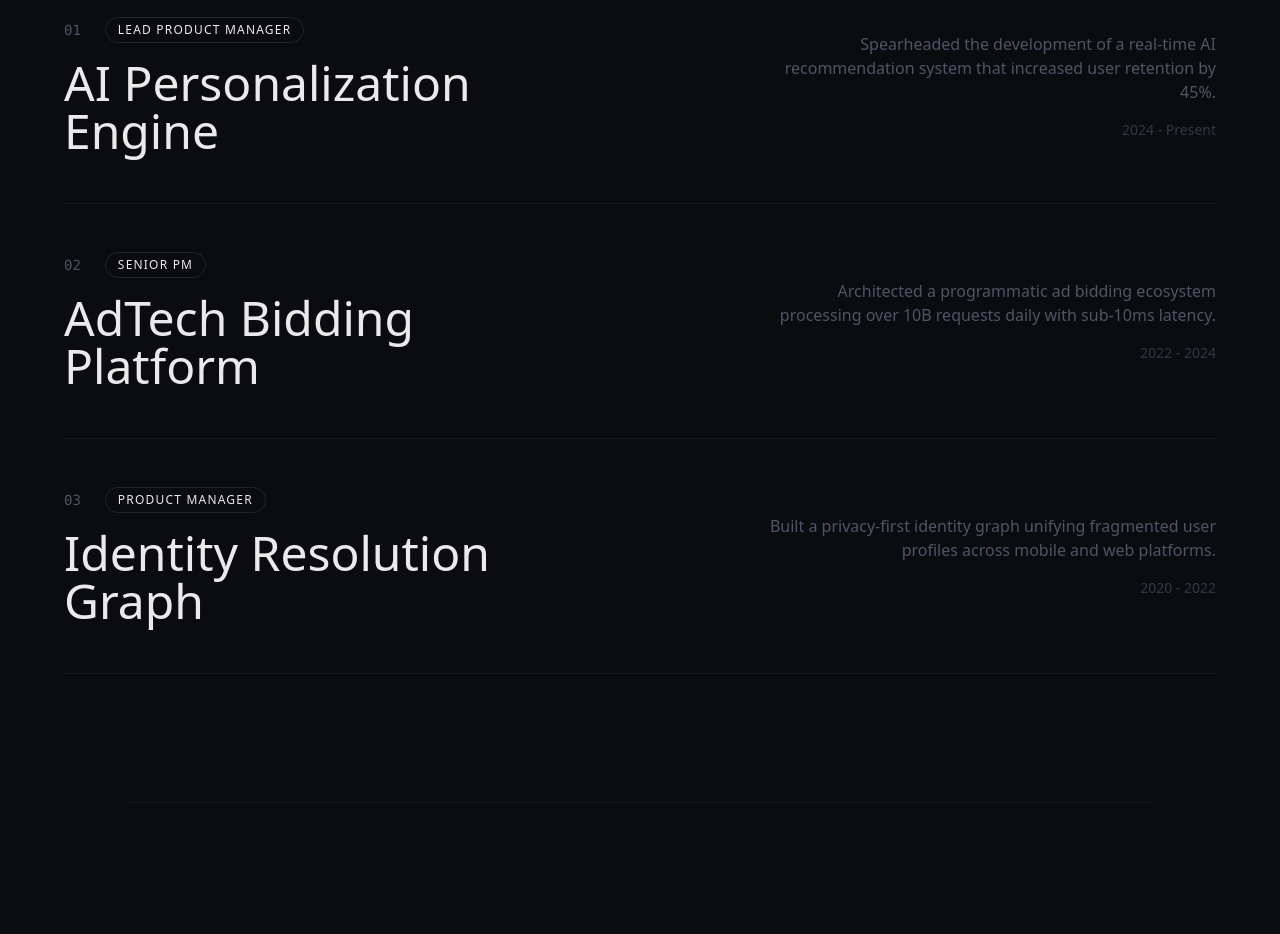
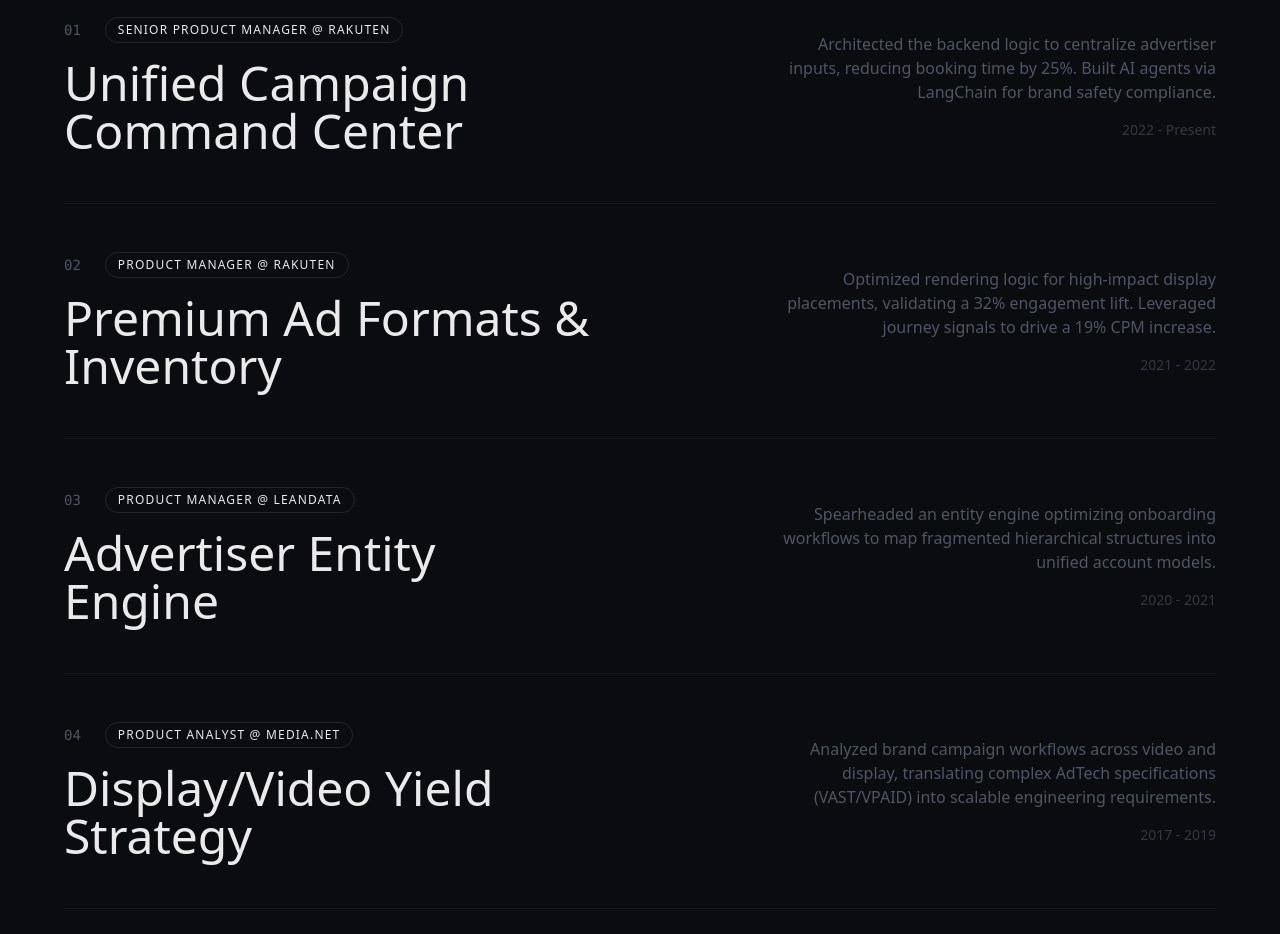
Before and after one commit to Pranavd0828/my-portfolio, a Next.js app: page / in a window 1280 px wide. Shown: the part 1200-2134 px from the top of the page. Built offline with nearby package versions, Linux system fonts and the light colour scheme; a web font is replaced by a local one.

Commit message:
Inject real resume data into Portfolio

```diff
--- a/package.json
+++ b/package.json
@@ -17,6 +17,8 @@
     "lenis": "^1.3.17",
     "lucide-react": "^0.575.0",
     "next": "16.1.6",
+    "pdf-parse": "^2.4.5",
+    "pdf.js-extract": "^0.2.1",
     "react": "19.2.3",
     "react-dom": "19.2.3",
     "tailwind-merge": "^3.5.0",
--- a/src/components/ConnectSection.tsx
+++ b/src/components/ConnectSection.tsx
@@ -40,9 +40,9 @@ export default function ConnectSection() {
                 </form>
 
                 <div className="flex gap-8 mt-32 text-xs font-mono uppercase tracking-widest text-muted">
-                    <a href="#" className="hover:text-accent transition-colors">LinkedIn</a>
-                    <a href="#" className="hover:text-accent transition-colors">Twitter</a>
-                    <a href="#" className="hover:text-accent transition-colors">GitHub</a>
+                    <a href="https://linkedin.com/in/pranav-deo" target="_blank" rel="noopener noreferrer" className="hover:text-accent transition-colors">LinkedIn</a>
+                    <a href="mailto:deopranav2808.work@gmail.com" className="hover:text-accent transition-colors">Email</a>
+                    <a href="https://github.com/Pranavd0828" target="_blank" rel="noopener noreferrer" className="hover:text-accent transition-colors">GitHub</a>
                 </div>
             </div>
         </section>
--- a/src/components/Hero.tsx
+++ b/src/components/Hero.tsx
@@ -29,7 +29,7 @@ export default function Hero() {
                     transition={{ duration: 1, delay: 0.2, ease: [0.22, 1, 0.36, 1] }}
                     className="font-sans text-sm md:text-base uppercase tracking-[0.3em] text-muted mb-6"
                 >
-                    Senior Product Manager
+                    Pranav Deo &bull; Technical Product Manager
                 </motion.p>
 
                 <motion.h1
@@ -39,8 +39,8 @@ export default function Hero() {
                     className="font-serif text-5xl md:text-8xl lg:text-9xl tracking-tight text-accent leading-none max-w-5xl"
                     style={{ textShadow: '0 10px 30px rgba(0,0,0,0.5)' }}
                 >
-                    Bridging AI <br />
-                    <span className="italic text-muted">&amp;</span> AdTech
+                    Campaigns <br />
+                    <span className="italic text-muted">&amp;</span> Brand Tech
                 </motion.h1>
 
                 <motion.div
--- a/src/components/Journey.tsx
+++ b/src/components/Journey.tsx
@@ -6,27 +6,35 @@ import { motion, AnimatePresence } from 'framer-motion';
 const caseStudies = [
     {
         id: '01',
-        title: 'AI Personalization Engine',
-        role: 'Lead Product Manager',
-        year: '2024 - Present',
-        description: 'Spearheaded the development of a real-time AI recommendation system that increased user retention by 45%.',
-        media: 'https://images.unsplash.com/photo-1620641788421-7a1c342ea42e?q=80&w=1000&auto=format&fit=crop', // Abstract tech
+        title: 'Unified Campaign Command Center',
+        role: 'Senior Product Manager @ Rakuten',
+        year: '2022 - Present',
+        description: 'Architected the backend logic to centralize advertiser inputs, reducing booking time by 25%. Built AI agents via LangChain for brand safety compliance.',
+        media: 'https://images.unsplash.com/photo-1551288049-bebda4e38f71?q=80&w=1000&auto=format&fit=crop', // Data dashboard
     },
     {
         id: '02',
-        title: 'AdTech Bidding Platform',
-        role: 'Senior PM',
-        year: '2022 - 2024',
-        description: 'Architected a programmatic ad bidding ecosystem processing over 10B requests daily with sub-10ms latency.',
+        title: 'Premium Ad Formats & Inventory',
+        role: 'Product Manager @ Rakuten',
+        year: '2021 - 2022',
+        description: 'Optimized rendering logic for high-impact display placements, validating a 32% engagement lift. Leveraged journey signals to drive a 19% CPM increase.',
         media: 'https://images.unsplash.com/photo-1550751827-4bd374c3f58b?q=80&w=1000&auto=format&fit=crop', // Data abstract
     },
     {
         id: '03',
-        title: 'Identity Resolution Graph',
-        role: 'Product Manager',
-        year: '2020 - 2022',
-        description: 'Built a privacy-first identity graph unifying fragmented user profiles across mobile and web platforms.',
+        title: 'Advertiser Entity Engine',
+        role: 'Product Manager @ LeanData',
+        year: '2020 - 2021',
+        description: 'Spearheaded an entity engine optimizing onboarding workflows to map fragmented hierarchical structures into unified account models.',
         media: 'https://images.unsplash.com/photo-1618005182384-a83a8bd57fbe?q=80&w=1000&auto=format&fit=crop', // Abstract nodes
+    },
+    {
+        id: '04',
+        title: 'Display/Video Yield Strategy',
+        role: 'Product Analyst @ Media.net',
+        year: '2017 - 2019',
+        description: 'Analyzed brand campaign workflows across video and display, translating complex AdTech specifications (VAST/VPAID) into scalable engineering requirements.',
+        media: 'https://images.unsplash.com/photo-1620641788421-7a1c342ea42e?q=80&w=1000&auto=format&fit=crop', // Abstract tech
     }
 ];
 
```
Also changed, not shown: resume_text.txt (added), 2 other files (tests, documents, lock files or other folders).
